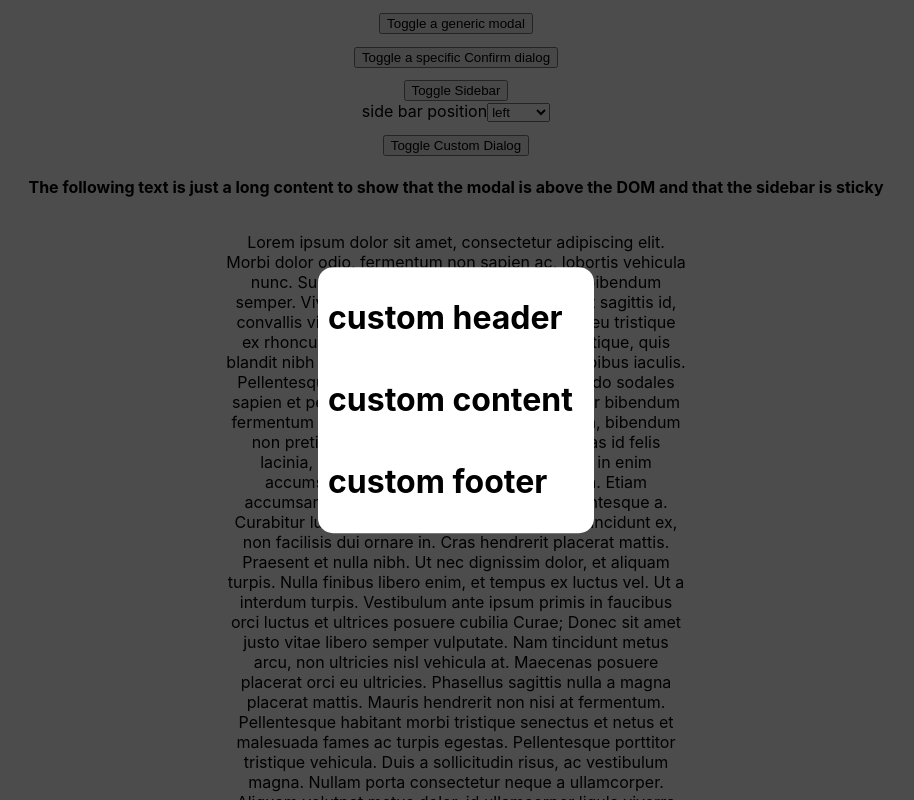
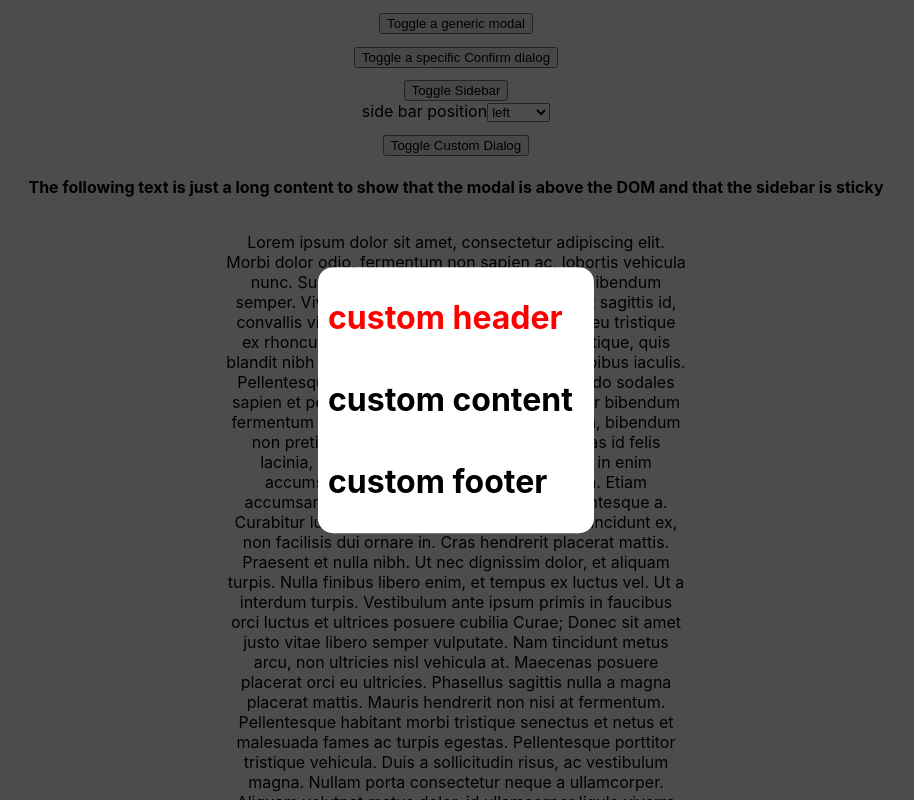
Before and after one commit to ErezBiren/modal-exercise, a React (Create React App) app: page / in a window 1280 px wide. Both pictures are taken after a click on the button "Toggle Custom Dialog". Shown: the top 800 px of the page, without its empty margins (184-1098 px from the left). Built offline with nearby package versions, Linux system fonts and the light colour scheme.

Commit message:
red header

```diff
--- a/src/App.tsx
+++ b/src/App.tsx
@@ -57,7 +57,6 @@ function App() {
         </select>
       </div>
 
-
       <button
         onClick={() => setIsOpenCustomDialog(!isOpenCustomDialog)}
         className="App-item"
@@ -100,14 +99,14 @@ function App() {
         <Sidebar position={position} />
       </Modal>
 
+      {/* custom dialog example example */}
       <Dialog
         open={isOpenCustomDialog}
         handleClose={() => setIsOpenCustomDialog(false)}
-        dialogHeader={<h1>custom header</h1>}
+        dialogHeader={<h1 style={{ color: "red" }}>custom header</h1>}
         dialogContent={<h1>custom content</h1>}
         dialogFooter={<h1>custom footer</h1>}
       ></Dialog>
-
 
       <h4>
         The following text is just a long content to show that the modal is
```
